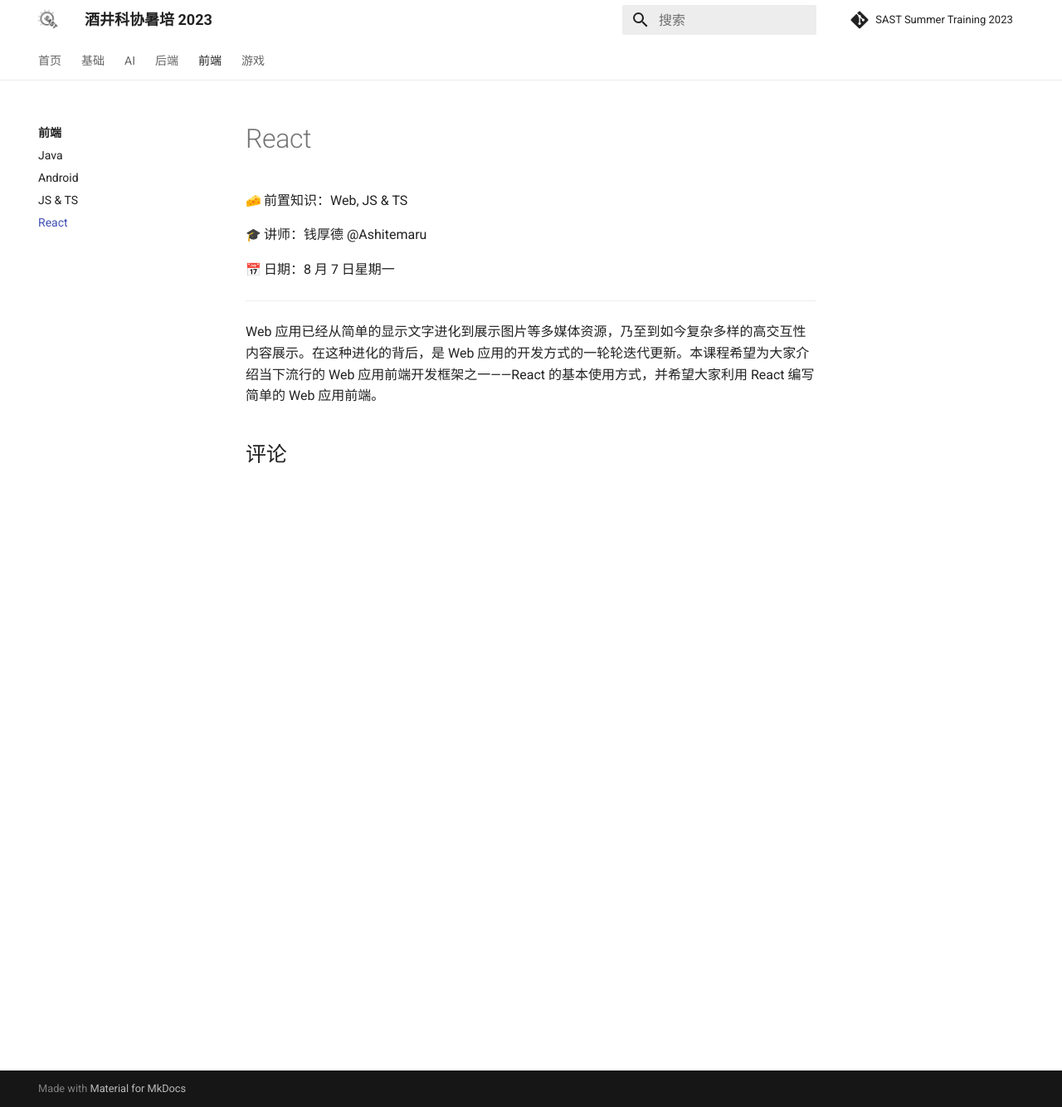
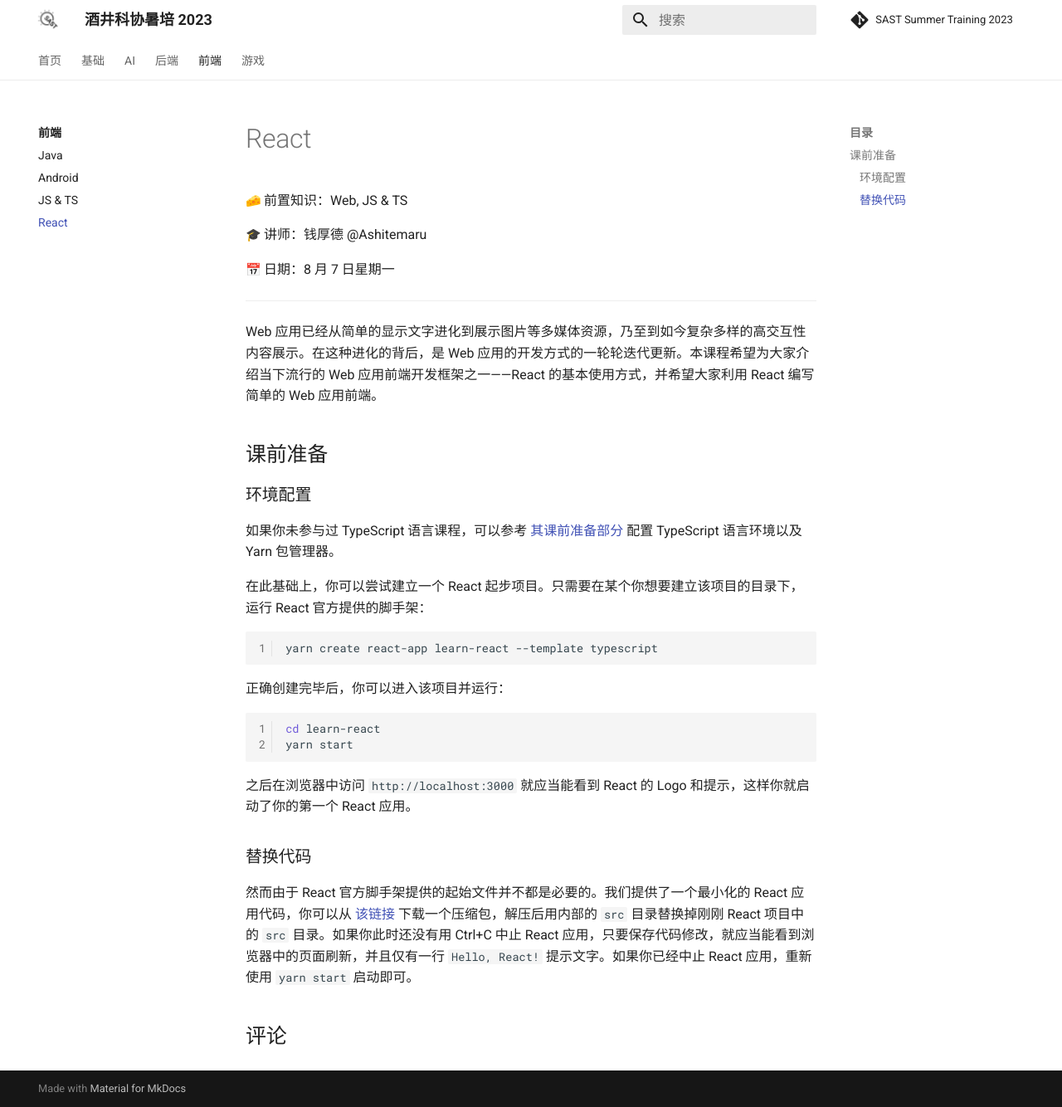
Before and after one commit to sast-summer-training-2023/sast-summer-training-2023.github.io, an MkDocs documentation site: the page built from docs/frontend/react.md, in a window 1280 px wide and 1334 px high. Shown: the whole window at 83% size. Built offline with MkDocs 1.6.1 and Material for MkDocs 9.7.7, drawn with Linux system fonts in a browser that asks for light colours; emoji names are drawn with the system emoji font; comment, search, counter and statistics services are not loaded.

Commit message:
Feature: Add React prepare

````diff
--- a/docs/frontend/react.md
+++ b/docs/frontend/react.md
@@ -9,3 +9,28 @@
 ---
 
 Web 应用已经从简单的显示文字进化到展示图片等多媒体资源，乃至到如今复杂多样的高交互性内容展示。在这种进化的背后，是 Web 应用的开发方式的一轮轮迭代更新。本课程希望为大家介绍当下流行的 Web 应用前端开发框架之一——React 的基本使用方式，并希望大家利用 React 编写简单的 Web 应用前端。
+
+## 课前准备
+
+### 环境配置
+
+如果你未参与过 TypeScript 语言课程，可以参考 [其课前准备部分](/frontend/js-ts/#_1) 配置 TypeScript 语言环境以及 Yarn 包管理器。
+
+在此基础上，你可以尝试建立一个 React 起步项目。只需要在某个你想要建立该项目的目录下，运行 React 官方提供的脚手架：
+
+```bash
+yarn create react-app learn-react --template typescript
+```
+
+正确创建完毕后，你可以进入该项目并运行：
+
+```bash
+cd learn-react
+yarn start
+```
+
+之后在浏览器中访问 `http://localhost:3000` 就应当能看到 React 的 Logo 和提示，这样你就启动了你的第一个 React 应用。
+
+### 替换代码
+
+然而由于 React 官方脚手架提供的起始文件并不都是必要的。我们提供了一个最小化的 React 应用代码，你可以从 <a href="../../../static/src.zip" target="_blank" download="src.zip">该链接</a> 下载一个压缩包，解压后用内部的 `src` 目录替换掉刚刚 React 项目中的 `src` 目录。如果你此时还没有用 Ctrl+C 中止 React 应用，只要保存代码修改，就应当能看到浏览器中的页面刷新，并且仅有一行 `Hello, React!` 提示文字。如果你已经中止 React 应用，重新使用 `yarn start` 启动即可。
````
Also changed, not shown: 1 other file.
